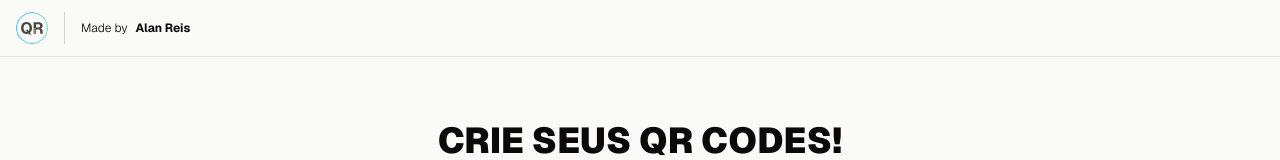
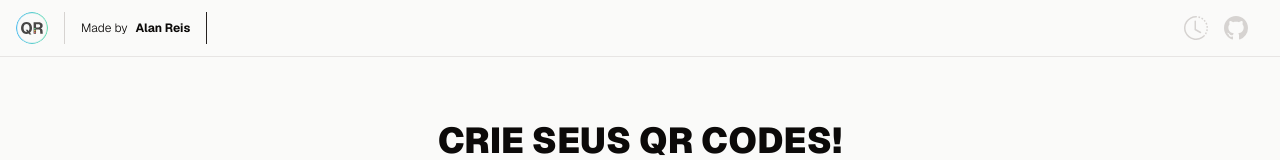
Before and after one commit to Hoyasumii/QR-Code-Generator, a Next.js app: page / in a window 1280 px wide. Shown: the top 160 px of the page. Built offline with nearby package versions, Linux system fonts and the light colour scheme; no server answers.

Commit message:
Falta ver o tema white + idiomas

```diff
--- a/src/app/layout.tsx
+++ b/src/app/layout.tsx
@@ -5,6 +5,7 @@ import { pickDictionary } from "@/services";
 import { GeistSans } from "geist/font/sans";
 import Navbar from "@/components/ui/Navbar";
 import Link from "next/link";
+import { ClockHistory, Github } from "@/components/Svg";
 
 export async function generateMetadata(): Promise<Metadata> {
 	const requestHeaders = await headers();
@@ -40,8 +41,29 @@ export default function RootLayout({
 			>
 				<Navbar.Root>
 					<Navbar.Text>
-						Made by <Link href={process.env.OWNER_SITE_URL} className="font-bold hover:underline" target="_blank">Alan Reis</Link>
+						Made by{" "}
+						<Link
+							href={process.env.OWNER_SITE_URL}
+							className="font-bold hover:underline"
+							target="_blank"
+						>
+							Alan Reis
+						</Link>
 					</Navbar.Text>
+					<div className="flex-1 flex flex-row-reverse items-center justify-start gap-4">
+						<Link
+							href={"https://github.com/Hoyasumii/qrcode-gen"}
+							target="_blank"
+						>
+							<Github className="cursor-pointer transition duration-300 text-stone-300 hover:text-stone-200 size-6" />
+						</Link>
+						<Link
+							href={`${process.env.BASE_URL}/index.html`}
+							target="_blank"
+						>
+							<ClockHistory className="cursor-pointer transition duration-300 text-stone-300 hover:text-stone-200 size-6" />
+						</Link>
+					</div>
 				</Navbar.Root>
 				{children}
 			</body>
--- /dev/null
+++ b/src/components/Svg/ClockHistory.tsx
@@ -0,0 +1,16 @@
+export function ClockHistory({ className }: { className?: string }) {
+	return (
+		<svg
+			xmlns="http://www.w3.org/2000/svg"
+			width="16"
+			height="16"
+			fill="currentColor"
+			className={className}
+			viewBox="0 0 16 16"
+		>
+			<path d="M8.515 1.019A7 7 0 0 0 8 1V0a8 8 0 0 1 .589.022zm2.004.45a7 7 0 0 0-.985-.299l.219-.976q.576.129 1.126.342zm1.37.71a7 7 0 0 0-.439-.27l.493-.87a8 8 0 0 1 .979.654l-.615.789a7 7 0 0 0-.418-.302zm1.834 1.79a7 7 0 0 0-.653-.796l.724-.69q.406.429.747.91zm.744 1.352a7 7 0 0 0-.214-.468l.893-.45a8 8 0 0 1 .45 1.088l-.95.313a7 7 0 0 0-.179-.483m.53 2.507a7 7 0 0 0-.1-1.025l.985-.17q.1.58.116 1.17zm-.131 1.538q.05-.254.081-.51l.993.123a8 8 0 0 1-.23 1.155l-.964-.267q.069-.247.12-.501m-.952 2.379q.276-.436.486-.908l.914.405q-.24.54-.555 1.038zm-.964 1.205q.183-.183.35-.378l.758.653a8 8 0 0 1-.401.432z" />
+			<path d="M8 1a7 7 0 1 0 4.95 11.95l.707.707A8.001 8.001 0 1 1 8 0z" />
+			<path d="M7.5 3a.5.5 0 0 1 .5.5v5.21l3.248 1.856a.5.5 0 0 1-.496.868l-3.5-2A.5.5 0 0 1 7 9V3.5a.5.5 0 0 1 .5-.5" />
+		</svg>
+	);
+}
--- /dev/null
+++ b/src/components/Svg/Github.tsx
@@ -0,0 +1,14 @@
+export function Github({ className }: { className?: string }) {
+	return (
+		<svg
+			xmlns="http://www.w3.org/2000/svg"
+			width="16"
+			height="16"
+			fill="currentColor"
+			className={className}
+			viewBox="0 0 16 16"
+		>
+			<path d="M8 0C3.58 0 0 3.58 0 8c0 3.54 2.29 6.53 5.47 7.59.4.07.55-.17.55-.38 0-.19-.01-.82-.01-1.49-2.01.37-2.53-.49-2.69-.94-.09-.23-.48-.94-.82-1.13-.28-.15-.68-.52-.01-.53.63-.01 1.08.58 1.23.82.72 1.21 1.87.87 2.33.66.07-.52.28-.87.51-1.07-1.78-.2-3.64-.89-3.64-3.95 0-.87.31-1.59.82-2.15-.08-.2-.36-1.02.08-2.12 0 0 .67-.21 2.2.82.64-.18 1.32-.27 2-.27s1.36.09 2 .27c1.53-1.04 2.2-.82 2.2-.82.44 1.1.16 1.92.08 2.12.51.56.82 1.27.82 2.15 0 3.07-1.87 3.75-3.65 3.95.29.25.54.73.54 1.48 0 1.07-.01 1.93-.01 2.2 0 .21.15.46.55.38A8.01 8.01 0 0 0 16 8c0-4.42-3.58-8-8-8" />
+		</svg>
+	);
+}
--- a/src/components/Svg/index.ts
+++ b/src/components/Svg/index.ts
@@ -1,2 +1,4 @@
 export { DarkLogo } from "./DarkLogo";
 export { LightLogo } from "./LightLogo";
+export { Github } from "./Github";
+export { ClockHistory } from "./ClockHistory";
--- a/src/components/ui/Navbar/Root.tsx
+++ b/src/components/ui/Navbar/Root.tsx
@@ -3,7 +3,7 @@ import { DarkLogo, LightLogo } from "@/components/Svg";
 
 export function Root({ children }: { children: React.ReactNode }) {
 	return (
-		<header className="px-4 py-3 bg-stone-50 dark:bg-stone-950 sticky top-0 flex items-center xs:items-stretch border-b-[0.5px] border-stone-200 dark:border-stone-800 text-inherit w-full">
+		<header className="px-4 py-3 bg-stone-50 dark:bg-stone-950 sticky top-0 flex items-stretch border-b-[0.5px] border-stone-200 dark:border-stone-800 text-inherit w-full ">
 			<Link
 				href={"/"}
 				className="text-left border-r-[0.5px] pe-4 border-stone-300 dark:border-stone-700"
@@ -11,7 +11,7 @@ export function Root({ children }: { children: React.ReactNode }) {
 				<DarkLogo className="not-dark:hidden size-8 opacity-50 rounded-full" />
 				<LightLogo className="dark:hidden size-8 opacity-75 rounded-full" />
 			</Link>
-			<nav className="flex min-h-full divide-x divide-stone-800 *:px-4 xs:border-r border-stone-800">
+			<nav className="flex min-h-full divide-x divide-stone-800 *:px-4 xs:border-r border-stone-800 flex-1">
 				{children}
 			</nav>
 		</header>
```
